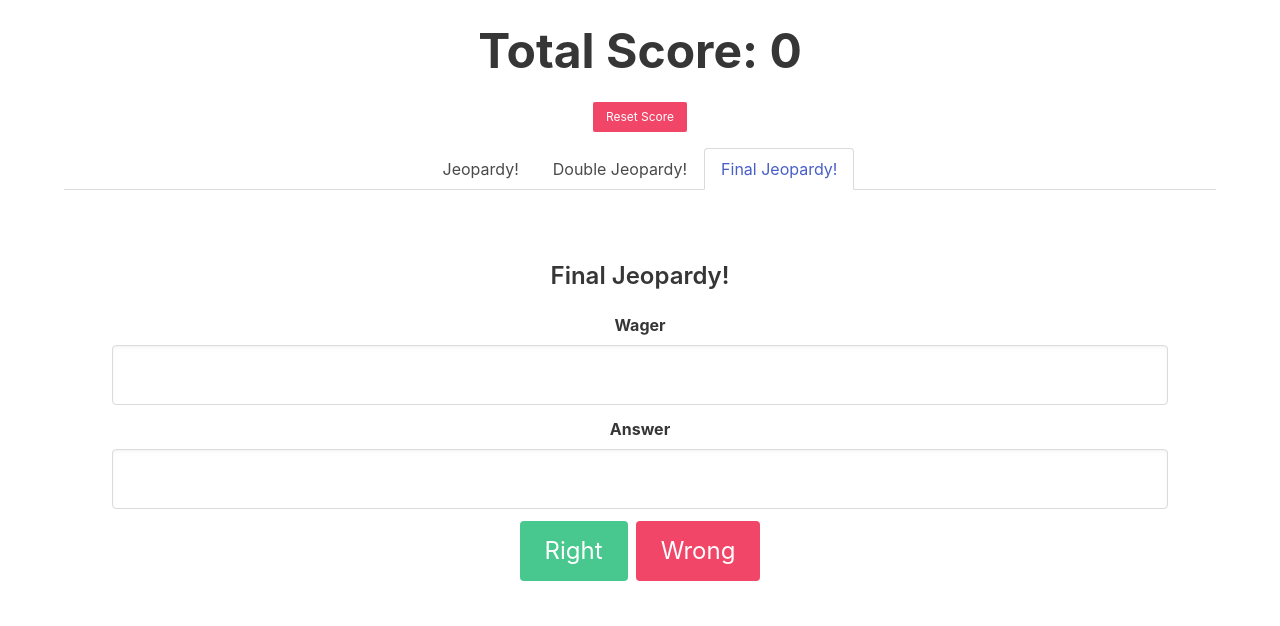
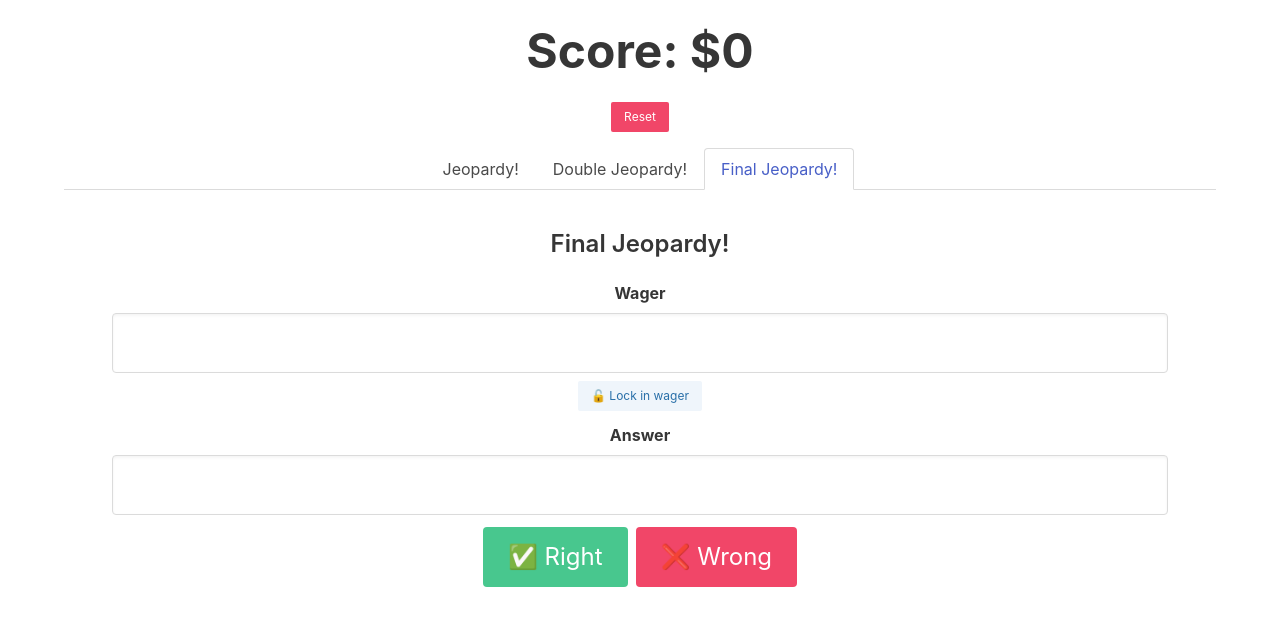
Before and after one commit to lawnguyen/jeopardy-play-along, a React (Create React App) app: page / in a window 1280 px wide. Both pictures are taken after a click on the link "Final Jeopardy!". Shown: the top 626 px of the page. Built offline with nearby package versions, Linux system fonts and the light colour scheme.

Commit message:
add lock wager button for final jeopardy

```diff
--- a/src/App.tsx
+++ b/src/App.tsx
@@ -69,8 +69,8 @@
   };
 
   return (
-    <div className="section has-text-centered">
-      <h3 className="title is-4">{roundName}</h3>
+    <div className="section pt-4 has-text-centered">
+      <h4 className="title is-4">{roundName}</h4>
       <div className="buttons is-centered">
         {values.map((value) => (
           <button
@@ -140,6 +140,7 @@
   const [wager, setWager] = useState<number>(0);
   const [answer, setAnswer] = useState<string>('');
   const [error, setError] = useState<string | null>(null);
+  const [isLocked, setIsLocked] = useState<boolean>(false);
 
   const handleRight = () => {
     const maxWager = score;
@@ -149,6 +150,7 @@
           ? 'Nothing to wager'
           : `Wager must be between 1 and ${maxWager}`
       );
+      setIsLocked(false);
       return;
     }
     setScore(score + wager);
@@ -163,21 +165,27 @@
           ? 'Nothing to wager'
           : `Wager must be between 1 and ${maxWager}`
       );
+      setIsLocked(false);
       return;
     }
     setScore(score - wager);
     resetFinal();
   };
 
+  const handleLock = () => {
+    setIsLocked(true);
+  };
+
   const resetFinal = () => {
     setWager(0);
     setAnswer('');
     setError(null);
+    setIsLocked(false);
   };
 
   return (
-    <div className="section has-text-centered">
-      <h3 className="title is-4">Final Jeopardy!</h3>
+    <div className="section pt-4 has-text-centered">
+      <h4 className="title is-4">Final Jeopardy!</h4>
       <div className="field">
         <label className="label">Wager</label>
         <div className="control">
@@ -186,8 +194,16 @@
             type="number"
             value={wager === 0 ? '' : wager}
             onChange={(e) => setWager(Number(e.target.value))}
+            disabled={isLocked}
           />
         </div>
+        <button
+          className="button is-small is-info is-light mt-2"
+          onClick={handleLock}
+          disabled={isLocked}
+        >
+          {isLocked ? '🔒 Wager locked' : '🔓 Lock in wager'}
+        </button>
       </div>
       <div className="field">
         <label className="label">Answer</label>
@@ -203,10 +219,10 @@
       {error && <p className="has-text-danger">{error}</p>}
       <div className="buttons is-centered mt-3">
         <button className="button is-success is-large" onClick={handleRight}>
-          Right
+          ✅ Right
         </button>
         <button className="button is-danger is-large" onClick={handleWrong}>
-          Wrong
+          ❌ Wrong
         </button>
       </div>
     </div>
@@ -223,14 +239,14 @@
         className="title is-1 has-text-centered"
         style={{ fontWeight: 'bold' }}
       >
-        Total Score: {score}
+        Score: ${score}
       </h1>
       <div className="has-text-centered mb-4">
         <button
           className="button is-danger is-small"
           onClick={() => setScore(0)}
         >
-          Reset Score
+          Reset
         </button>
       </div>
       <div className="tabs is-centered is-boxed">
```
